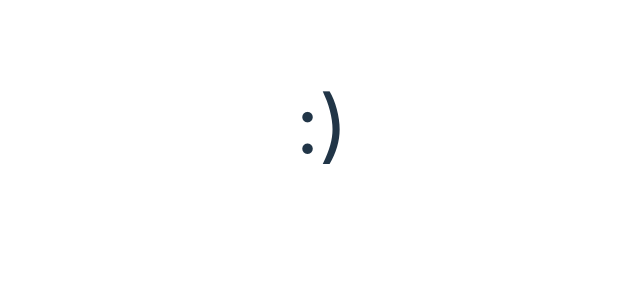
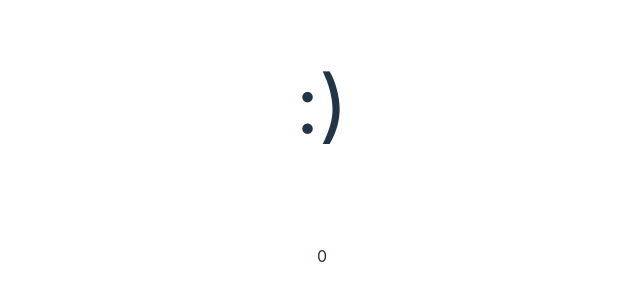
Before and after one commit to pouryourlove/react-vite, a React (Vite) app: page / in a window 1280 px wide. Shown: the part 276-576 px from the top of the page, without its empty margins (318-958 px from the left). Built offline with nearby package versions, Linux system fonts and the light colour scheme.

Commit message:
practised mutiple states

```diff
--- a/src/App.jsx
+++ b/src/App.jsx
@@ -13,6 +13,7 @@ import Clicker from "./Clicker";
 import Form from "./Form";
 import Counter from "./Counter";
 import Toggler from "./Toggler";
+import TogglerCounter from "./ToggleCounter";
 
 const properties = [
   { id: 129031, name: "Desert Yurt", rating: 4.9, price: 150 },
@@ -33,7 +34,8 @@ const properties = [
 function App() {
   return (
     <div>
-      <Toggler />
+      <TogglerCounter/>
+      {/* <Toggler /> */}
       {/* <Counter /> */}
       {/* <Form />
       <Clicker message="Hi!!!" buttonText=" please click me!" />
--- /dev/null
+++ b/src/ToggleCounter.jsx
@@ -0,0 +1,16 @@
+import { useState } from "react";
+import "./Toggler.css";
+
+export default function TogglerCounter() {
+  const [isHappy, setIsHappy] = useState(true);
+  const [count,setCount] = useState(0)
+  const toggleIsHappy = () => setIsHappy(!isHappy);
+  return (
+    <div>
+    <p className="Toggler" onClick={toggleIsHappy}>
+      {isHappy ? ":)" : ":("}
+    </p>
+    <p>{count}</p>
+    </div>
+  );
+}
```
